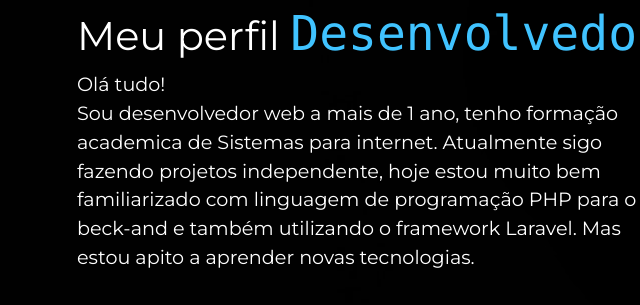
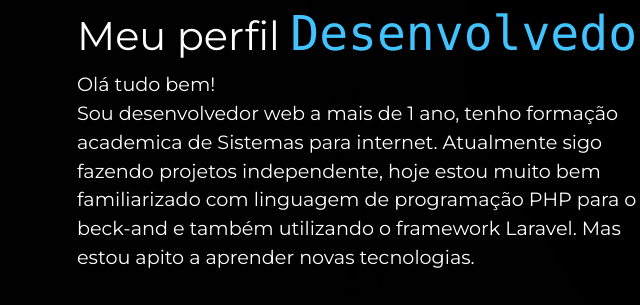
Before and after one commit to mateus17bk/Portifolio, a plain HTML site: page info.html in a window 1280 px wide. Shown: the part 185-490 px from the top of the page, 23-663 px from the left. Drawn offline with nearby package versions, Linux system fonts and the light colour scheme; a web font is replaced by a local one.

Commit message:
Update info.html

```diff
--- a/info.html
+++ b/info.html
@@ -23,7 +23,7 @@
 
         <div class="content">
             <h2>Meu perfil <samp> Desenvolvedor</h2></samp>
-            <p>Olá tudo!<br>
+            <p>Olá tudo bem!<br>
                 Sou desenvolvedor web a mais de 1 ano, tenho formação academica de Sistemas para internet.
                 Atualmente sigo fazendo projetos independente, hoje estou muito bem familiarizado com linguagem de programação PHP para o beck-and e também utilizando o framework Laravel.
                 Mas estou apito a aprender novas tecnologias.
```
